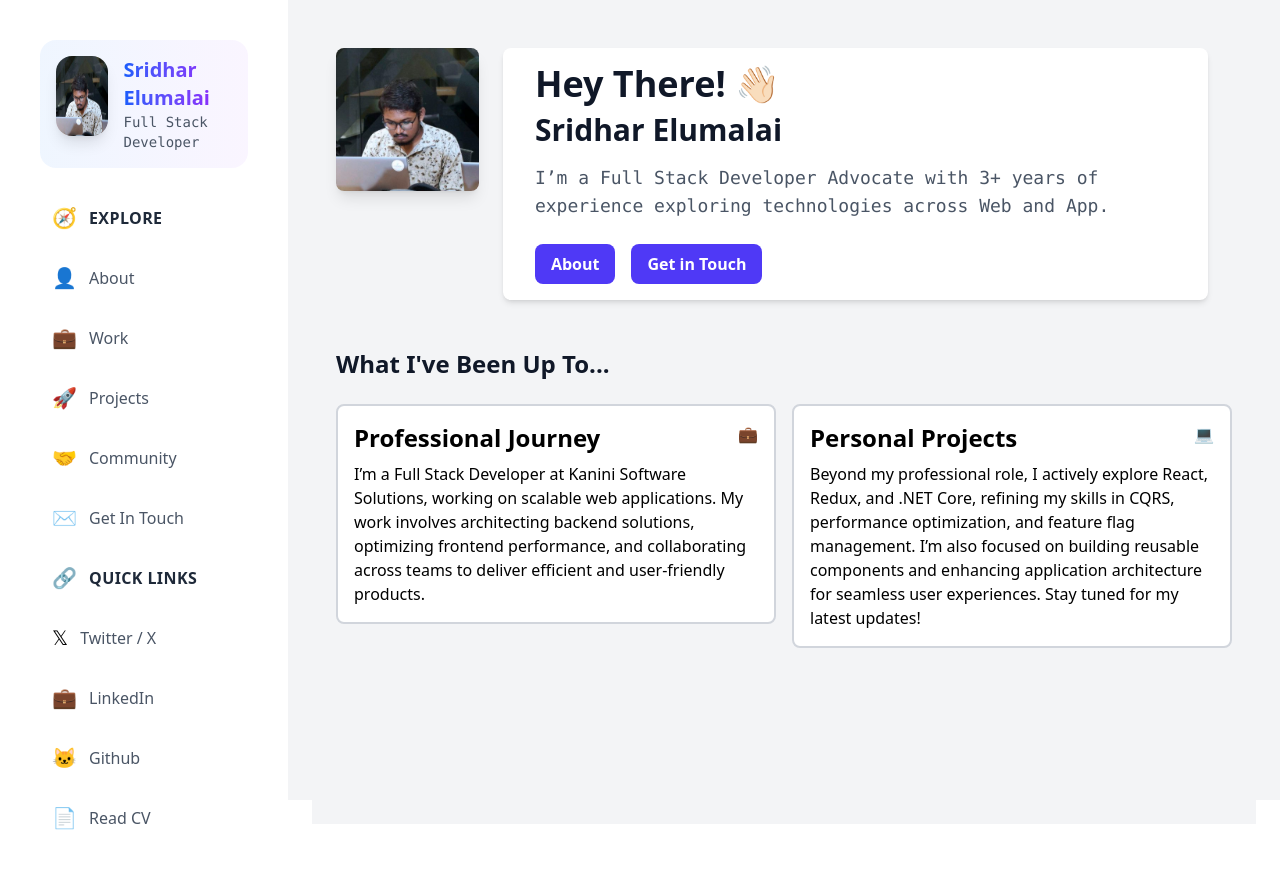
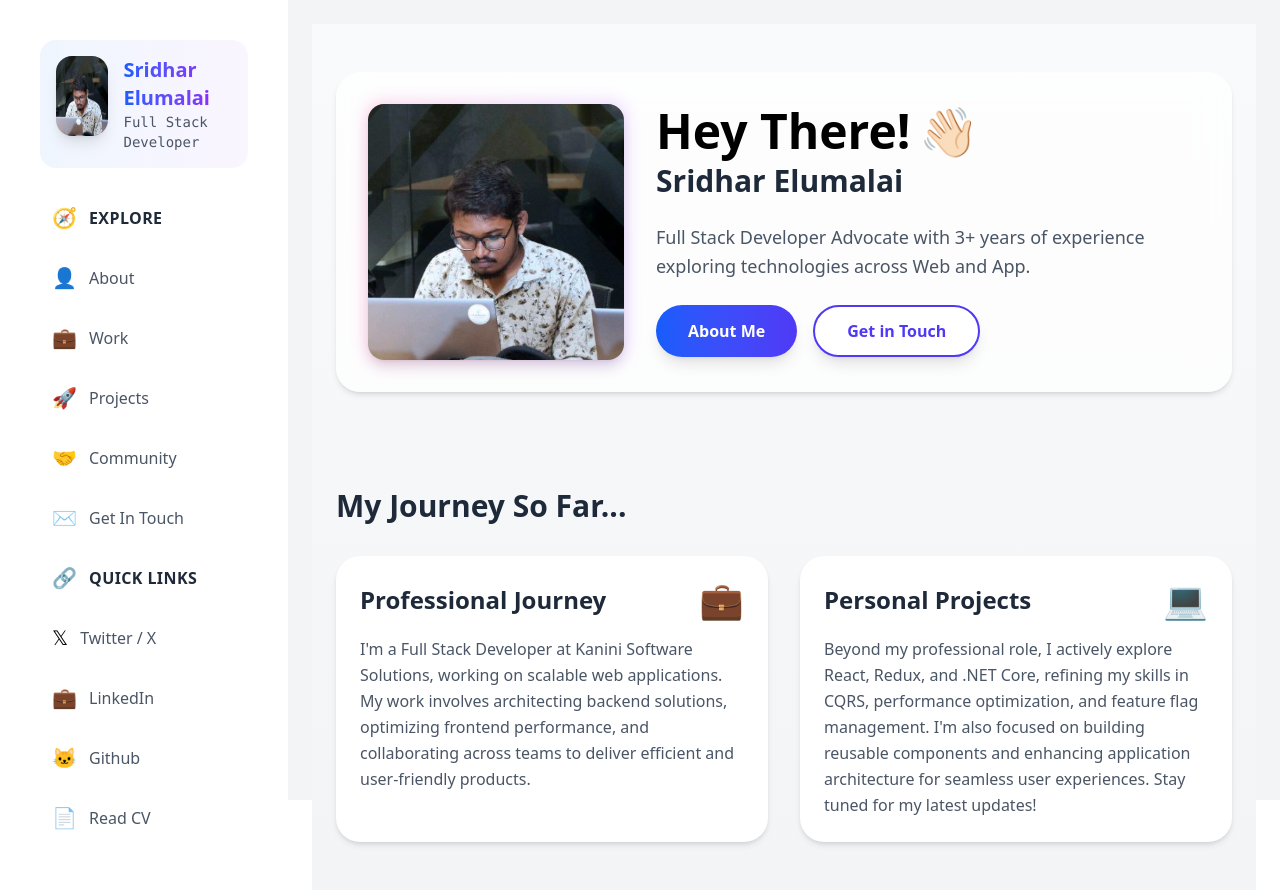
Before and after one commit to Sridhare29/sridhar-portfolio, a React (Vite) app: page / in a window 1280 px wide. Before the commit the page ends 844 px from the top, so only its background shows below. Built offline with nearby package versions, Linux system fonts and the light colour scheme; a web font is replaced by a local one.

Commit message:
Home with card Ui update

```diff
--- a/src/components/Layout/DescriptionCard.jsx
+++ b/src/components/Layout/DescriptionCard.jsx
@@ -2,17 +2,13 @@ import React from 'react'
 
 function DescriptionCard(props) {
   return (
-    <div className='flex flex-col h-[100%] w-[50%] border-2 border-gray-300 bg-white rounded-lg p-4'>
-     <div className='flex justify-between pb-2'>
-     <h1 className='text-2xl font-sans font-bold'>
-            {props.title}
-      </h1>
-      <span className='flex'>
-        {props.Icon}
-      </span>
-     </div>
-      <p className='flex '>{props.description}</p>
+    <div className="group bg-white rounded-3xl p-6 shadow-md hover:shadow-lg transition duration-300 transform hover:-translate-y-1">
+    <div className="flex items-center justify-between mb-4">
+        <h3 className="text-2xl font-bold text-gray-800">{props.title}</h3>
+        <span className="text-4xl group-hover:scale-125 transition duration-300">{props.icon}</span>
     </div>
+    <p className="text-gray-600 leading-relaxed">{props.description}</p>
+</div>
   )
 }
 
--- a/src/components/pages/Content Pages/Home.jsx
+++ b/src/components/pages/Content Pages/Home.jsx
@@ -4,49 +4,67 @@ import DescriptionCard from "../../Layout/DescriptionCard";
 
 function Home() {
     const DetailsInfo = [
-        { title: "Professional Journey", icon: "💼" ,description: "I’m a Full Stack Developer at Kanini Software Solutions, working on scalable web applications. My work involves architecting backend solutions, optimizing frontend performance, and collaborating across teams to deliver efficient and user-friendly products." },
-        { title: "Personal Projects",  icon: "💻",description: "Beyond my professional role, I actively explore React, Redux, and .NET Core, refining my skills in CQRS, performance optimization, and feature flag management. I’m also focused on building reusable components and enhancing application architecture for seamless user experiences. Stay tuned for my latest updates!" },
+        { title: "Professional Journey", icon: "💼", description: "I'm a Full Stack Developer at Kanini Software Solutions, working on scalable web applications. My work involves architecting backend solutions, optimizing frontend performance, and collaborating across teams to deliver efficient and user-friendly products." },
+        { title: "Personal Projects", icon: "💻", description: "Beyond my professional role, I actively explore React, Redux, and .NET Core, refining my skills in CQRS, performance optimization, and feature flag management. I'm also focused on building reusable components and enhancing application architecture for seamless user experiences. Stay tuned for my latest updates!" },
     ];
+
+
     return (
-        <div className="w-full min-h-screen bg-gray-100">
-            <div className="flex flex-col md:flex-row items-center md:items-start p-6 w-full">
-                <div className="flex justify-center md:justify-start">
+        <div className="min-h-screen bg-gradient-to-b from-gray-50 to-gray-100">
+            {/* Hero Section with Glassmorphism */}
+            <div className="relative overflow-hidden">
+                <div className="absolute inset-0 bg-gradient-to-r"></div>
+                <div className="container mx-auto px-6 py-12">
+                    <div className="backdrop-blur-lg bg-white/70 rounded-3xl p-8 shadow-md">
+                        <div className="flex flex-col md:flex-row items-center space-x-8">
+                            {/* Profile Image with Animation */}
+                            <div className="relative">
+                                <div className="absolute -inset-0.5 bg-gradient-to-r from-pink-400 to-purple-400 rounded-2xl blur opacity-30 group-hover:opacity-100 transition duration-1000 group-hover:duration-200 animate-tilt"></div>
                                 <img
                                     src={mypic}
-                        className="w-32 md:w-48 lg:w-64 rounded-lg shadow-lg"
+                                    className="relative w-48 h-48 md:w-64 md:h-64 rounded-2xl object-cover shadow-lg transform hover:scale-105 transition duration-500"
                                     alt="Sridhar"
                                 />
                             </div>
-                <div className="flex flex-col md:mx-6 px-8 py-4 bg-white rounded-lg shadow-md mt-6 md:mt-0">
-                    <h1 className="text-2xl md:text-3xl lg:text-4xl font-bold text-start text-gray-900">
-                        Hey There!{" "}
-                        <span className="wave" role="img" aria-labelledby="wave">
+
+                            {/* Introduction Text */}
+                            <div className="flex-1 space-y-6 text-center md:text-left mt-6 md:mt-0">
+                                <div className="space-y-2">
+                                    <h1 className="text-4xl md:text-5xl font-bold bg-clip-text bg-gradient-to-r from-grey-700 to-grey-600">
+                                        Hey There!
+                                        <span className="wave inline-block ml-2 animate-bounce" role="img" aria-labelledby="wave">
                                             👋🏻
                                         </span>
                                     </h1>
-                    <h2 className="text-xl md:text-2xl lg:text-3xl font-bold text-start text-gray-900 mt-2">
-                        Sridhar Elumalai
-                    </h2>
-                    <p className="text-start text-sm md:text-base lg:text-lg font-mono text-gray-600 mt-4">
-                        I’m a Full Stack Developer Advocate with 3+ years of experience
+                                    <h2 className="text-3xl font-bold text-gray-800">Sridhar Elumalai</h2>
+                                </div>
+                                <p className="text-lg text-gray-600 font-medium leading-relaxed">
+                                    Full Stack Developer Advocate with 3+ years of experience
                                     exploring technologies across Web and App.
                                 </p>
-                    <div className="flex justify-start mt-6">
-                        <button className="bg-indigo-600 hover:bg-indigo-700 text-white font-bold py-2 px-4 rounded-lg mr-4">
-                            About
+                                <div className="flex flex-wrap gap-4 justify-center md:justify-start">
+                                    <button className="px-8 py-3 rounded-full bg-gradient-to-r from-blue-600 to-indigo-600 text-white font-semibold shadow-lg hover:shadow-xl transform hover:-translate-y-0.5 transition duration-200">
+                                        About Me
                                     </button>
-                        <button className="bg-indigo-600 hover:bg-indigo-700 text-white rounded-lg font-bold py-2 px-4">
+                                    <button className="px-8 py-3 rounded-full bg-white text-indigo-600 font-semibold shadow-lg hover:shadow-xl transform hover:-translate-y-0.5 transition duration-200 border-2 border-indigo-600">
                                         Get in Touch
                                     </button>
                                 </div>
                             </div>
                         </div>
-            <div className="flex flex-col p-6 bg-gray-100">
-                <h1 className="text-lg md:text-xl lg:text-2xl font-bold text-start text-gray-900">
-                    What I've Been Up To...
-                </h1>
-                <div className="flex justify-between gap-4  mt-6">
-                    {DetailsInfo.map((info)=> (<DescriptionCard title={info.title} Icon={info.icon} description={info.description}/>))}
+                    </div>
+                </div>
+            </div>
+
+            {/* Info Cards Section */}
+            <div className="container mx-auto px-6 py-12">
+                <h2 className="text-3xl font-bold text-gray-800 mb-8">
+                My Journey So Far...
+                </h2>
+                <div className="grid md:grid-cols-2 gap-8">
+                    {DetailsInfo.map((info, index) => (
+                        <DescriptionCard key={index} title={info.title} icon={info.icon} description={info.description} />
+                    ))}
                 </div>
             </div>
         </div>
```
Lines whose indentation alone changed are shown as unchanged.
